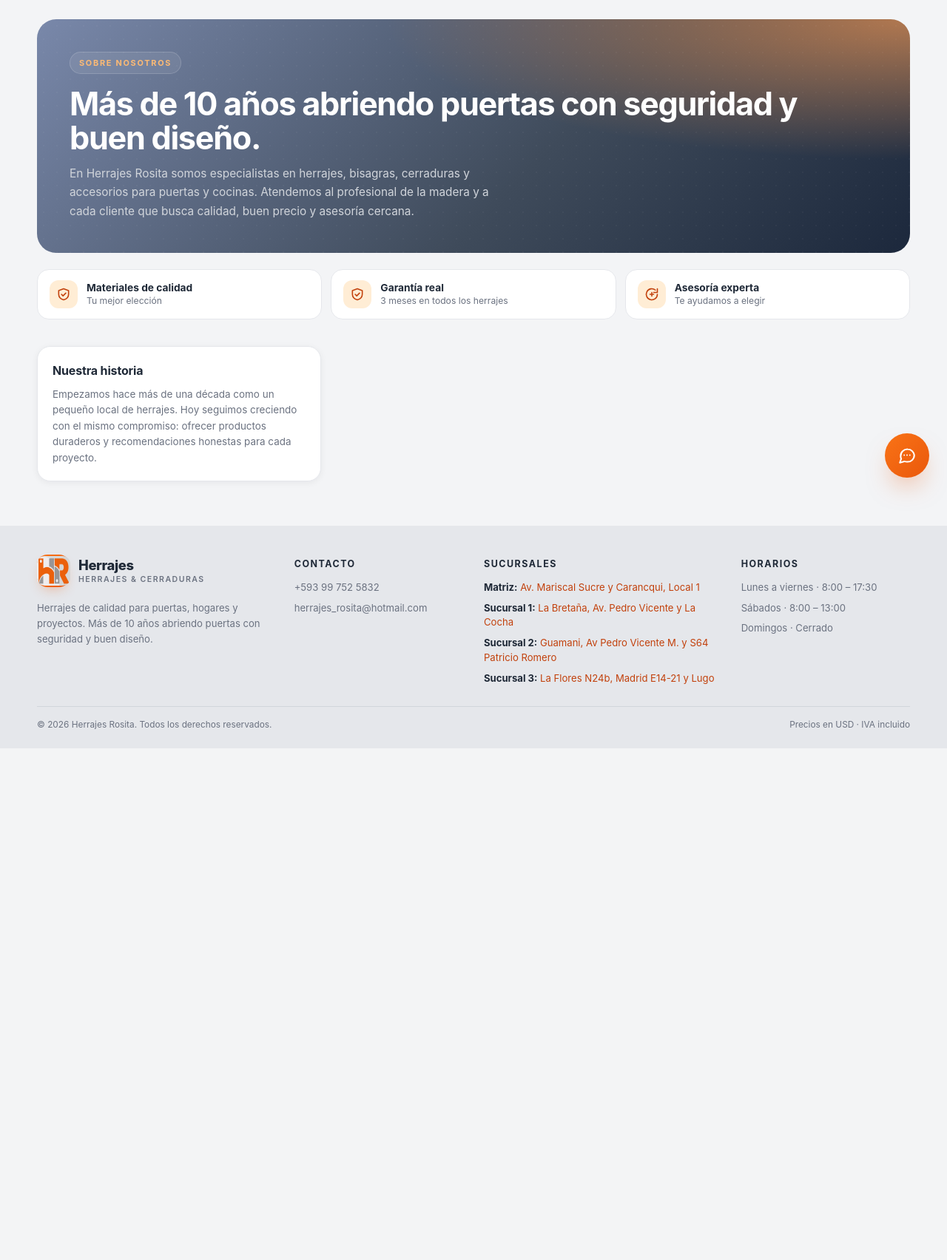
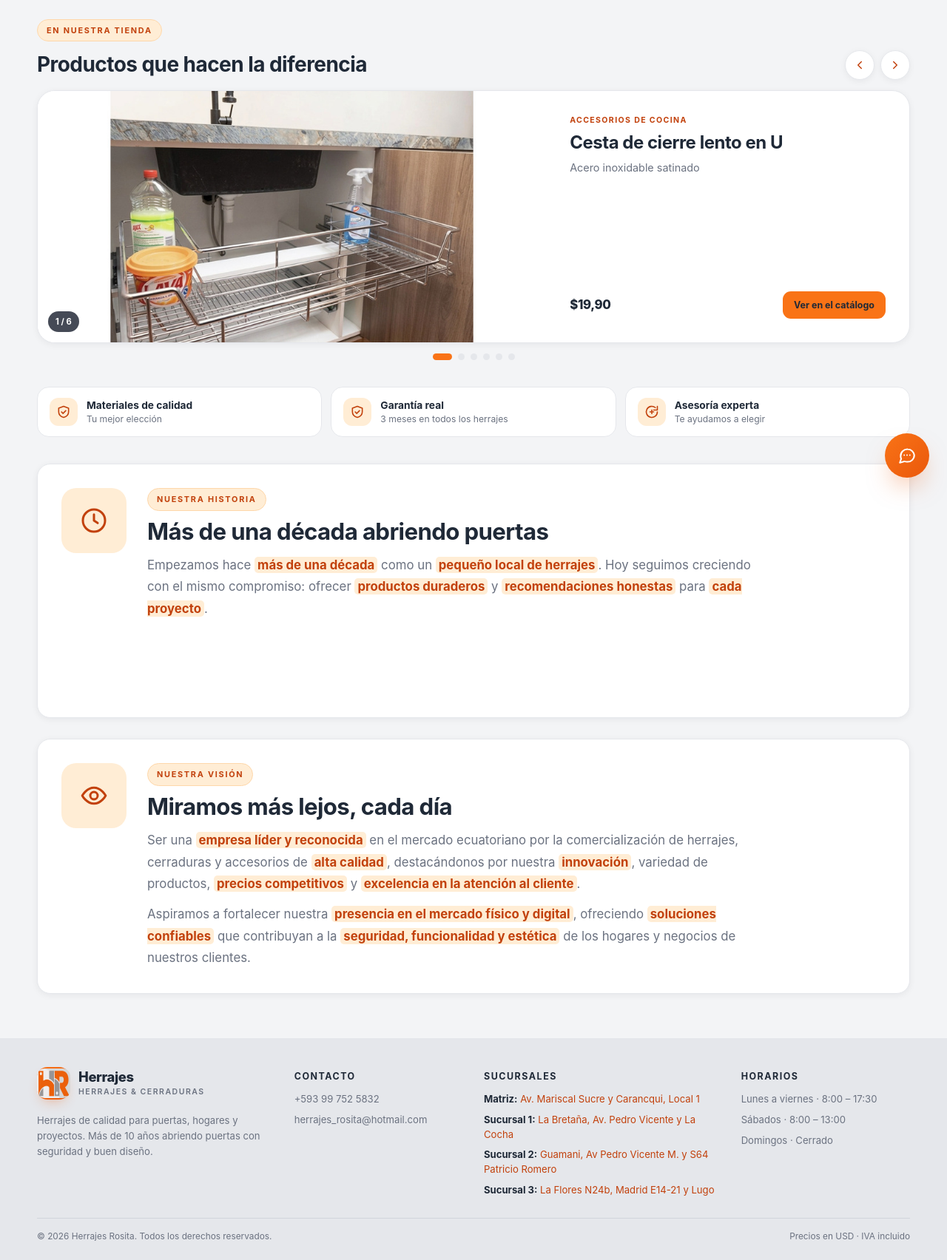
Before and after one commit to Jairo-LP/Herrajes-Rosita, a PHP site: page / in a window 1280 px wide. Shown: the part 130-1834 px from the top of the page at 74% size. Before the commit the page ends 1142 px from the top, so only its background shows below. Run offline with PHP 8.4, Linux system fonts and the light colour scheme.

Commit message:
feat: implementacion de carruseles con correciones en historia y vision

```diff
--- a/index.html
+++ b/index.html
@@ -35,11 +35,26 @@
 
   <main class="container">
     <section class="panel" id="panel-nosotros" role="tabpanel" aria-labelledby="tab-nosotros">
-      <div class="about-hero">
-        <span class="eyebrow">Sobre nosotros</span>
-        <h1>Más de 10 años abriendo puertas con seguridad y buen diseño.</h1>
-        <p>En Herrajes Rosita somos especialistas en herrajes, bisagras, cerraduras y accesorios para puertas y cocinas. Atendemos al profesional de la madera y a cada cliente que busca calidad, buen precio y asesoría cercana.</p>
-      </div>
+      <section class="showcase" aria-labelledby="showcaseTitle">
+        <div class="showcase-head">
+          <div>
+            <span class="eyebrow eyebrow-dark">En nuestra tienda</span>
+            <h2 id="showcaseTitle">Productos que hacen la diferencia</h2>
+          </div>
+          <div class="carousel-controls">
+            <button class="carousel-btn" id="carouselPrev" type="button" aria-label="Producto anterior">
+              <svg viewBox="0 0 24 24" fill="none" stroke="currentColor" stroke-width="2" stroke-linecap="round" stroke-linejoin="round" aria-hidden="true"><path d="m15 18-6-6 6-6"/></svg>
+            </button>
+            <button class="carousel-btn" id="carouselNext" type="button" aria-label="Producto siguiente">
+              <svg viewBox="0 0 24 24" fill="none" stroke="currentColor" stroke-width="2" stroke-linecap="round" stroke-linejoin="round" aria-hidden="true"><path d="m9 18 6-6-6-6"/></svg>
+            </button>
+          </div>
+        </div>
+        <div class="carousel" id="carousel" role="region" aria-roledescription="carrusel" aria-label="Productos destacados" tabindex="0">
+          <div class="carousel-track" id="carouselTrack" aria-live="polite"></div>
+        </div>
+        <div class="carousel-dots" id="carouselDots" role="group" aria-label="Elegir producto destacado"></div>
+      </section>
 
       <div class="trust">
         <div class="trust-item">
@@ -62,11 +77,29 @@
         </div>
       </div>
 
-      <div class="about-grid">
-        <article class="about-card" id="historia">
-          <h2>Nuestra historia</h2>
-          <p>Empezamos hace más de una década como un pequeño local de herrajes. Hoy seguimos creciendo con el mismo compromiso: ofrecer productos duraderos y recomendaciones honestas para cada proyecto.</p>
+      <div class="feature-grid">
+        <article class="vision" id="historia" aria-labelledby="historiaTitle">
+          <span class="vision-mark" aria-hidden="true">
+            <svg viewBox="0 0 24 24" fill="none" stroke="currentColor" stroke-width="1.8" stroke-linecap="round" stroke-linejoin="round"><circle cx="12" cy="12" r="9"/><path d="M12 7v5l3 2"/></svg>
+          </span>
+          <div class="vision-content">
+            <span class="eyebrow">Nuestra historia</span>
+            <h2 id="historiaTitle">Más de una década abriendo puertas</h2>
+            <p>Empezamos hace <mark>más de una década</mark> como un <mark>pequeño local de herrajes</mark>. Hoy seguimos creciendo con el mismo compromiso: ofrecer <mark>productos duraderos</mark> y <mark>recomendaciones honestas</mark> para <mark>cada proyecto</mark>.</p>
+          </div>
         </article>
+
+        <section class="vision" aria-labelledby="visionTitle">
+          <span class="vision-mark" aria-hidden="true">
+            <svg viewBox="0 0 24 24" fill="none" stroke="currentColor" stroke-width="1.8" stroke-linecap="round" stroke-linejoin="round"><path d="M2.5 12S6 5.5 12 5.5 21.5 12 21.5 12 18 18.5 12 18.5 2.5 12 2.5 12Z"/><circle cx="12" cy="12" r="3"/></svg>
+          </span>
+          <div class="vision-content">
+            <span class="eyebrow">Nuestra visión</span>
+            <h2 id="visionTitle">Miramos más lejos, cada día</h2>
+            <p>Ser una <mark>empresa líder y reconocida</mark> en el mercado ecuatoriano por la comercialización de herrajes, cerraduras y accesorios de <mark>alta calidad</mark>, destacándonos por nuestra <mark>innovación</mark>, variedad de productos, <mark>precios competitivos</mark> y <mark>excelencia en la atención al cliente</mark>.</p>
+            <p>Aspiramos a fortalecer nuestra <mark>presencia en el mercado físico y digital</mark>, ofreciendo <mark>soluciones confiables</mark> que contribuyan a la <mark>seguridad, funcionalidad y estética</mark> de los hogares y negocios de nuestros clientes.</p>
+          </div>
+        </section>
       </div>
     </section>
 <!-- CATÁLOGO -->
--- a/styles.css
+++ b/styles.css
@@ -225,32 +225,6 @@ main {
   }
 }
 
-.about-hero {
-  position: relative;
-  overflow: hidden;
-  border-radius: 26px;
-  padding: clamp(24px, 4vw, 44px);
-  color: #ffffff;
-  background:
-    radial-gradient(120% 120% at 100% 0%, rgba(186, 124, 80, 0.939), transparent 50%),
-    linear-gradient(135deg, #7988aa, #3f4b5b 58%, #1c283c);
-}
-
-.about-hero::after {
-  content: "";
-  position: absolute;
-  inset: 0;
-  background-image: radial-gradient(rgba(255, 255, 255, 0.07) 1px, transparent 1px);
-  background-size: 18px 18px;
-  opacity: 0.5;
-  pointer-events: none;
-}
-
-.about-hero > * {
-  position: relative;
-  z-index: 1;
-}
-
 .eyebrow {
   display: inline-flex;
   align-items: center;
@@ -264,21 +238,6 @@ main {
   font-weight: 700;
   letter-spacing: 0.16em;
   text-transform: uppercase;
-}
-
-.about-hero h1 {
-  margin: 18px 0 12px;
-  font-size: clamp(1.85rem, 3.4vw, 2.7rem);
-  line-height: 1.06;
-  letter-spacing: -0.03em;
-}
-
-.about-hero p {
-  margin: 0;
-  max-width: 60ch;
-  color: #d1d5db;
-  font-size: 0.96rem;
-  line-height: 1.65;
 }
 
 .btn {
@@ -398,6 +357,169 @@ main {
   line-height: 1.6;
 }
 
+.showcase {
+  margin: 0 0 36px;
+}
+
+.showcase-head {
+  display: flex;
+  align-items: flex-end;
+  justify-content: space-between;
+  gap: 16px;
+  margin-bottom: 14px;
+}
+
+.showcase-head h2 {
+  margin: 10px 0 0;
+  font-size: clamp(1.3rem, 2.2vw, 1.75rem);
+  letter-spacing: -0.02em;
+}
+
+.eyebrow-dark {
+  border-color: #fed7aa;
+  background: var(--primary-soft);
+  color: var(--primary-deep);
+}
+
+.carousel-controls {
+  display: flex;
+  gap: 8px;
+  flex: none;
+}
+
+.carousel-btn {
+  width: 40px;
+  height: 40px;
+  display: grid;
+  place-items: center;
+  border-radius: 50%;
+  border: 1px solid var(--line);
+  background: var(--surface);
+  color: var(--primary-deep);
+  cursor: pointer;
+  box-shadow: var(--shadow-sm);
+  transition: background 0.10s ease, transform 0.10s ease;
+}
+
+.carousel-btn:hover {
+  background: var(--primary-soft);
+}
+
+.carousel-btn:active {
+  transform: scale(0.95);
+}
+
+.carousel-btn svg {
+  width: 18px;
+  height: 18px;
+}
+
+.carousel {
+  overflow: hidden;
+  border-radius: 24px;
+  border: 1px solid var(--line);
+  background: var(--surface);
+  box-shadow: var(--shadow-sm);
+}
+
+.carousel:focus-visible {
+  outline: 3px solid var(--primary);
+  outline-offset: 3px;
+}
+
+.carousel-slide {
+  display: grid;
+  grid-template-columns: 1.4fr 1fr;
+  margin: 0;
+  animation: fadeUp 0.15s ease both;
+}
+
+.carousel-media {
+  position: relative;
+  min-height: 300px;
+  display: grid;
+  place-items: center;
+  overflow: hidden;
+  background: radial-gradient(120% 120% at 30% 20%, #f9fafb, #e5e7eb);
+}
+
+.carousel-media img {
+  width: 100%;
+  height: 100%;
+  max-height: 340px;
+  object-fit: cover;
+}
+
+.carousel-counter {
+  position: absolute;
+  left: 14px;
+  bottom: 14px;
+  padding: 6px 10px;
+  border-radius: 999px;
+  background: rgba(17, 24, 39, 0.78);
+  color: #ffffff;
+  font-size: 0.7rem;
+  font-weight: 700;
+}
+
+.carousel-info {
+  display: flex;
+  flex-direction: column;
+  gap: 8px;
+  padding: clamp(20px, 3vw, 32px);
+}
+
+.carousel-info h3 {
+  margin: 0;
+  font-size: clamp(1.1rem, 2vw, 1.5rem);
+  letter-spacing: -0.02em;
+  line-height: 1.2;
+}
+
+.carousel-info p {
+  margin: 0;
+  color: var(--muted);
+  font-size: 0.9rem;
+}
+
+.carousel-foot {
+  display: flex;
+  align-items: center;
+  justify-content: space-between;
+  gap: 12px;
+  flex-wrap: wrap;
+  margin-top: auto;
+  padding-top: 14px;
+}
+
+.carousel-foot .btn {
+  padding: 10px 14px;
+  font-size: 0.78rem;
+}
+
+.carousel-dots {
+  display: flex;
+  justify-content: center;
+  gap: 8px;
+  margin-top: 14px;
+}
+
+.carousel-dot {
+  width: 9px;
+  height: 9px;
+  padding: 0;
+  border: 0;
+  border-radius: 999px;
+  background: var(--surface-2);
+  cursor: pointer;
+  transition: width 0.2s ease, background 0.2s ease;
+}
+
+.carousel-dot[aria-current="true"] {
+  width: 26px;
+  background: var(--primary);
+}
+
 .about-list {
   list-style: none;
   margin: 0;
@@ -426,6 +548,73 @@ main {
 
 .about-list a:hover {
   text-decoration: underline;
+}
+
+.feature-grid {
+  display: grid;
+  gap: 28px;
+  grid-auto-rows: 1fr;
+}
+
+.vision {
+  display: grid;
+  grid-template-columns: 88px 1fr;
+  gap: clamp(16px, 3vw, 28px);
+  align-items: start;
+  padding: clamp(22px, 3vw, 32px);
+  border: 1px solid var(--line);
+  border-radius: var(--radius);
+  background: var(--surface);
+  box-shadow: var(--shadow-sm);
+}
+
+.vision-mark {
+  width: 88px;
+  height: 88px;
+  display: grid;
+  place-items: center;
+  border-radius: 20px;
+  background: var(--primary-soft);
+  color: var(--primary-deep);
+}
+
+.vision-mark svg {
+  width: 40px;
+  height: 40px;
+}
+
+.vision .eyebrow {
+  border-color: #fed7aa;
+  background: var(--primary-soft);
+  color: var(--primary-deep);
+}
+
+.vision h2 {
+  margin: 10px 0 12px;
+  font-size: clamp(1.5rem, 2.6vw, 1.95rem);
+  line-height: 1.2;
+  letter-spacing: -0.02em;
+}
+
+.vision p {
+  margin: 0;
+  max-width: 78ch;
+  color: var(--muted);
+  font-size: 1.05rem;
+  line-height: 1.75;
+}
+
+.vision p + p {
+  margin-top: 12px;
+}
+
+.vision mark,
+.about-card mark {
+  padding: 1px 4px;
+  border-radius: 5px;
+  background: var(--primary-soft);
+  color: var(--primary-deep);
+  font-weight: 700;
 }
 
 .section-head {
```
Also changed, not shown: other parts of styles.css (+31 -11 lines), script.js (+153 -30 lines).
